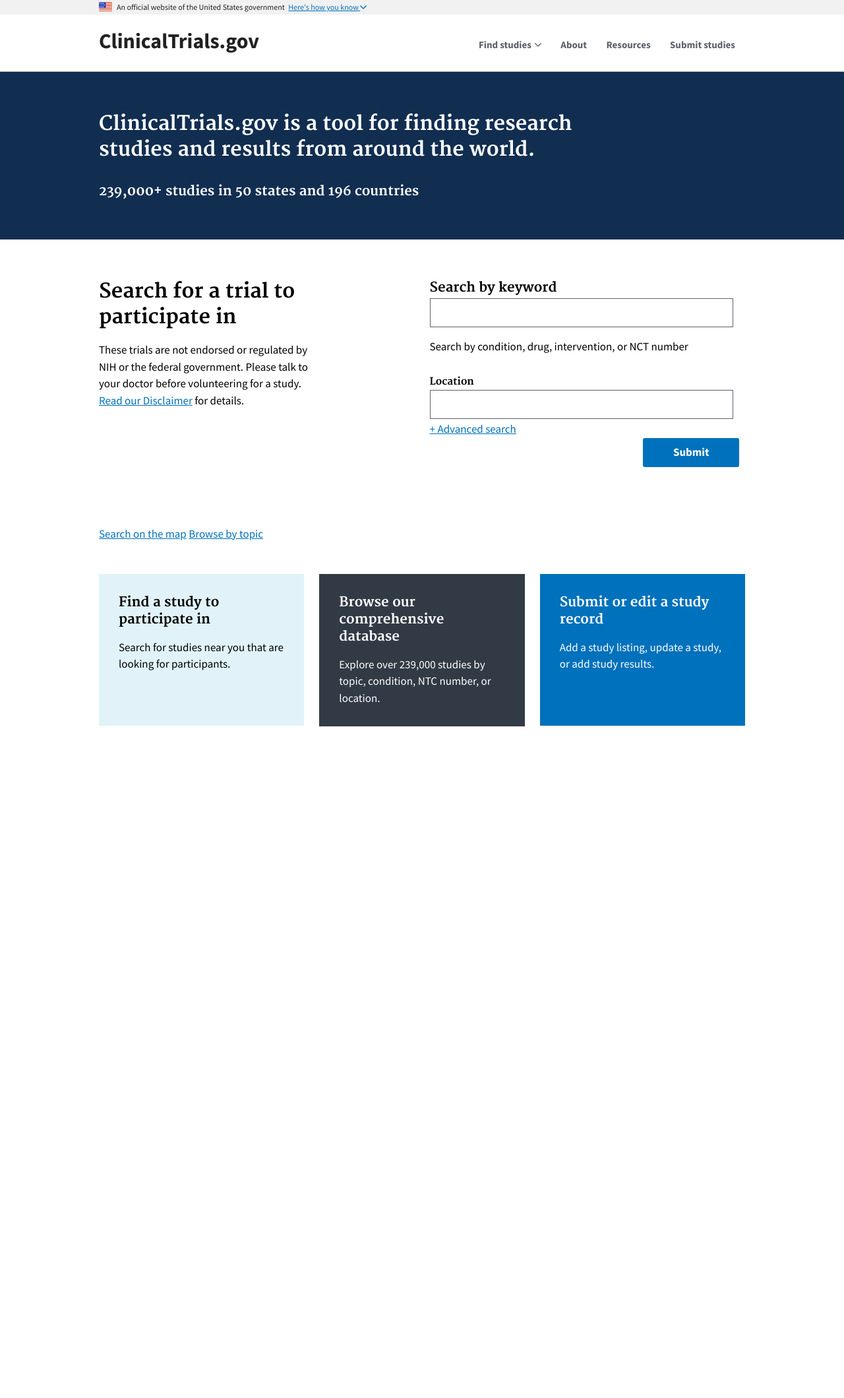
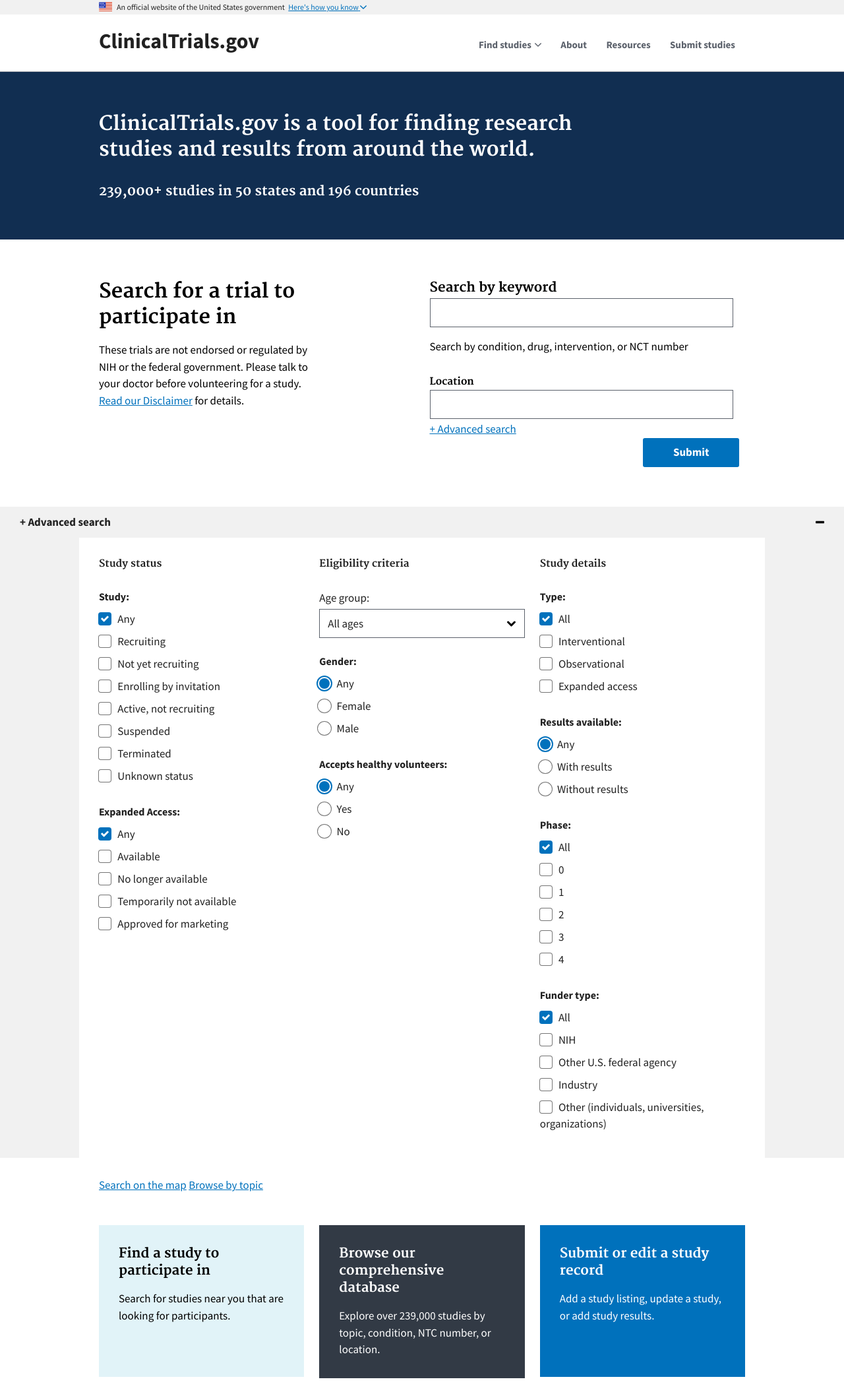
Before and after one commit to 18F/clinical-trials-prototype, a Jekyll site: the page built from index.md, in a window 1280 px wide. Shown: the whole page at 66% size. Built offline with Jekyll 4.4.1, drawn with Linux system fonts in a browser that asks for light colours; before the commit the page ends 1131 px from its top, so only the background shows below that.

Commit message:
Add advanced search options

```diff
--- /dev/null
+++ b/_includes/advanced-search.html
@@ -0,0 +1,216 @@
+<section class="search-advanced">
+  <ul class="usa-accordion">
+    <li>
+      <button class="usa-accordion-button"
+        aria-expanded="true" aria-controls="advanced-search">
+        + Advanced search
+      </button>
+      <div class="usa-accordion-content usa-grid" id="advanced-search">
+        <div class="usa-width-one-third">
+          <h3 class="h5">Study status</h3>
+          <fieldset class="usa-fieldset-inputs">
+            <legend class="">Study:</legend>
+            <ul class="usa-unstyled-list">
+              <li>
+                <input id="any" type="checkbox" name="study" value="any" checked>
+                <label for="any">Any</label>
+              </li>
+              <li>
+                <input id="recruiting" type="checkbox" name="study" value="recruiting">
+                <label for="recruiting">Recruiting</label>
+              </li>
+              <li>
+                <input id="not-yet-recruiting" type="checkbox" name="study" value="not-yet-recruiting">
+                <label for="not-yet-recruiting">Not yet recruiting</label>
+              </li>
+              <li>
+                <input id="enrolling-by-invitation" type="checkbox" name="study" value="enrolling-by-invitation">
+                <label for="enrolling-by-invitation">Enrolling by invitation</label>
+              </li>
+              <li>
+                <input id="active-not-recruiting" type="checkbox" name="study" value="active-not-recruiting">
+                <label for="active-not-recruiting">Active, not recruiting</label>
+              </li>
+              <li>
+                <input id="suspended" type="checkbox" name="study" value="suspended">
+                <label for="suspended">Suspended</label>
+              </li>
+              <li>
+                <input id="terminated" type="checkbox" name="study" value="terminated">
+                <label for="terminated">Terminated</label>
+              </li>
+              <li>
+                <input id="unknown-status" type="checkbox" name="study" value="unknown-status">
+                <label for="unknown-status">Unknown status</label>
+              </li>
+            </ul>
+          </fieldset>
+          <fieldset class="usa-fieldset-inputs">
+            <legend class="">Expanded Access:</legend>
+            <ul class="usa-unstyled-list">
+              <li>
+                <input id="any" type="checkbox" name="study" value="any" checked>
+                <label for="any">Any</label>
+              </li>
+              <li>
+                <input id="available" type="checkbox" name="study" value="available">
+                <label for="available">Available</label>
+              </li>
+              <li>
+                <input id="no-longer-available" type="checkbox" name="study" value="no-longer-available">
+                <label for="no-longer-available">No longer available</label>
+              </li>
+              <li>
+                <input id="temporarily-not-available" type="checkbox" name="study" value="temporarily-not-available">
+                <label for="temporarily-not-available">Temporarily not available</label>
+              </li>
+              <li>
+                <input id="approved-for-marketing" type="checkbox" name="study" value="approved-for-marketing">
+                <label for="approved-for-marketing">Approved for marketing</label>
+              </li>
+            </ul>
+          </fieldset>
+        </div>
+        <div class="usa-width-one-third">
+          <h3 class="h5">Eligibility criteria</h3>
+          <label for="age-group">Age group:</label>
+          <select name="age-group" id="age-group">
+            <option value="all ages">All ages</option>
+            <option value="value1">Option A</option>
+            <option value="value2">Option B</option>
+            <option value="value3">Option C</option>
+          </select>
+          <fieldset class="usa-fieldset-inputs">
+            <legend class="">Gender:</legend>
+            <ul class="usa-unstyled-list">
+              <li>
+                <input id="any" type="radio" name="gender" value="any" checked>
+                <label for="any">Any</label>
+              </li>
+              <li>
+                <input id="female" type="radio" name="gender" value="female">
+                <label for="female">Female</label>
+              </li>
+              <li>
+                <input id="male" type="radio" name="gender" value="male">
+                <label for="male">Male</label>
+              </li>
+            </ul>
+          </fieldset>
+          <fieldset class="usa-fieldset-inputs">
+            <legend class="">Accepts healthy volunteers:</legend>
+            <ul class="usa-unstyled-list">
+              <li>
+                <input id="any" type="radio" name="accepts-healthy-volunteers" value="any" checked>
+                <label for="any">Any</label>
+              </li>
+              <li>
+                <input id="yes" type="radio" name="accepts-healthy-volunteers" value="yes">
+                <label for="yes">Yes</label>
+              </li>
+              <li>
+                <input id="no" type="radio" name="accepts-healthy-volunteers" value="no">
+                <label for="no">No</label>
+              </li>
+            </ul>
+          </fieldset>
+        </div>
+        <div class="usa-width-one-third">
+          <h3 class="h5">Study details</h3>
+          <fieldset class="usa-fieldset-inputs">
+            <legend class="">Type:</legend>
+            <ul class="usa-unstyled-list">
+              <li>
+                <input id="all" type="checkbox" name="type" value="all" checked>
+                <label for="all">All</label>
+              </li>
+              <li>
+                <input id="interventional" type="checkbox" name="type" value="interventional">
+                <label for="interventional">Interventional</label>
+              </li>
+              <li>
+                <input id="observational" type="checkbox" name="type" value="observational">
+                <label for="observational">Observational</label>
+              </li>
+              <li>
+                <input id="expanded-access" type="checkbox" name="type" value="expanded-access">
+                <label for="expanded-access">Expanded access</label>
+              </li>
+            </ul>
+          </fieldset>
+          <fieldset class="usa-fieldset-inputs">
+            <legend class="">Results available:</legend>
+            <ul class="usa-unstyled-list">
+              <li>
+                <input id="any" type="radio" name="results-available" value="any" checked>
+                <label for="any">Any</label>
+              </li>
+              <li>
+                <input id="with-results" type="radio" name="results-available" value="with-results">
+                <label for="with-results">With results</label>
+              </li>
+              <li>
+                <input id="without-results" type="radio" name="results-available" value="without-results">
+                <label for="without-results">Without results</label>
+              </li>
+            </ul>
+          </fieldset>
+          <fieldset class="usa-fieldset-inputs">
+            <legend class="">Phase:</legend>
+            <ul class="usa-unstyled-list">
+              <li>
+                <input id="all" type="checkbox" name="phase" value="all" checked>
+                <label for="all">All</label>
+              </li>
+              <li>
+                <input id="0" type="checkbox" name="phase" value="0">
+                <label for="0">0</label>
+              </li>
+              <li>
+                <input id="1" type="checkbox" name="phase" value="1">
+                <label for="1">1</label>
+              </li>
+              <li>
+                <input id="2" type="checkbox" name="phase" value="2">
+                <label for="2">2</label>
+              </li>
+              <li>
+                <input id="3" type="checkbox" name="phase" value="3">
+                <label for="3">3</label>
+              </li>
+              <li>
+                <input id="4" type="checkbox" name="phase" value="4">
+                <label for="4">4</label>
+              </li>
+            </ul>
+          </fieldset>
+          <fieldset class="usa-fieldset-inputs">
+            <legend class="">Funder type:</legend>
+            <ul class="usa-unstyled-list">
+              <li>
+                <input id="all" type="checkbox" name="funder-type" value="all" checked>
+                <label for="all">All</label>
+              </li>
+              <li>
+                <input id="nih" type="checkbox" name="funder-type" value="nih">
+                <label for="nih">NIH</label>
+              </li>
+              <li>
+                <input id="other-us-federal-agency" type="checkbox" name="funder-type" value="other-us-federal-agency">
+                <label for="other-us-federal-agency">Other U.S. federal agency</label>
+              </li>
+              <li>
+                <input id="industry" type="checkbox" name="funder-type" value="industry">
+                <label for="industry">Industry</label>
+              </li>
+              <li>
+                <input id="other" type="checkbox" name="funder-type" value="other">
+                <label for="other">Other (individuals, universities, organizations)</label>
+              </li>
+            </ul>
+          </fieldset>
+        </div>
+      </div>
+    </li>
+  </ul>
+</section>
--- a/_layouts/base.html
+++ b/_layouts/base.html
@@ -124,6 +124,7 @@
           </div>
         </div>
       </section>
+      {% include advanced-search.html %}
       <div class="usa-grid search-links">
         <a href="#">Search on the map</a>
         <a href="#">Browse by topic</a>
--- a/_sass/_custom.scss
+++ b/_sass/_custom.scss
@@ -1,5 +1,10 @@
+// Typography ------------ //
+
+.h5 {
+  @include h5;
+}
+
 // Navigation ------------ //
-
 
 .usa-logo-text {
   @include media($nav-width) {
@@ -18,6 +23,7 @@
     padding-top: 2.4rem;
   }
 }
+
 // Hero ------------ //
 
 .hero {
@@ -63,6 +69,14 @@
   margin-top: 3rem;
 }
 
+.search-advanced {
+  legend {
+    font-size: 16px;
+    margin-bottom: 1rem;
+    padding-top: 2rem;
+  }
+}
+
 // Info callouts ------------ //
 
 .info-callouts {
@@ -98,3 +112,7 @@
   background-color: $color-primary;
   color: $color-white;
 }
+
+.usa-color-bg-gray-lightest {
+  background-color: $color-gray-lightest;
+}
```
